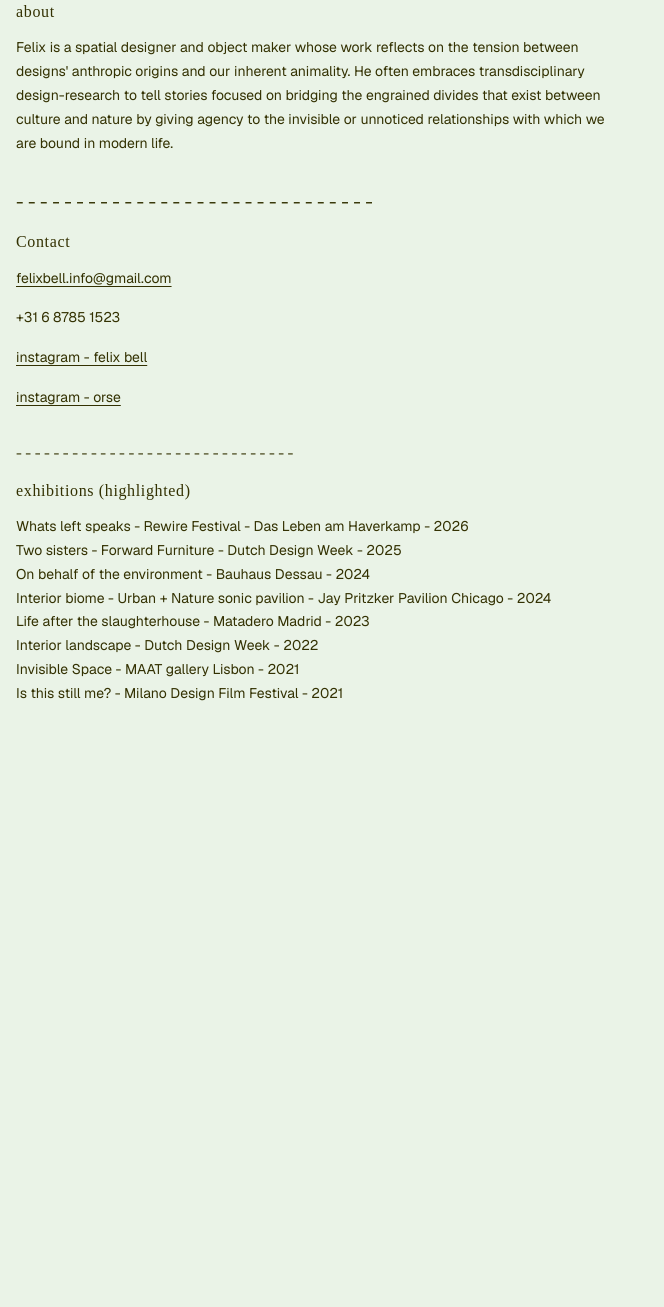
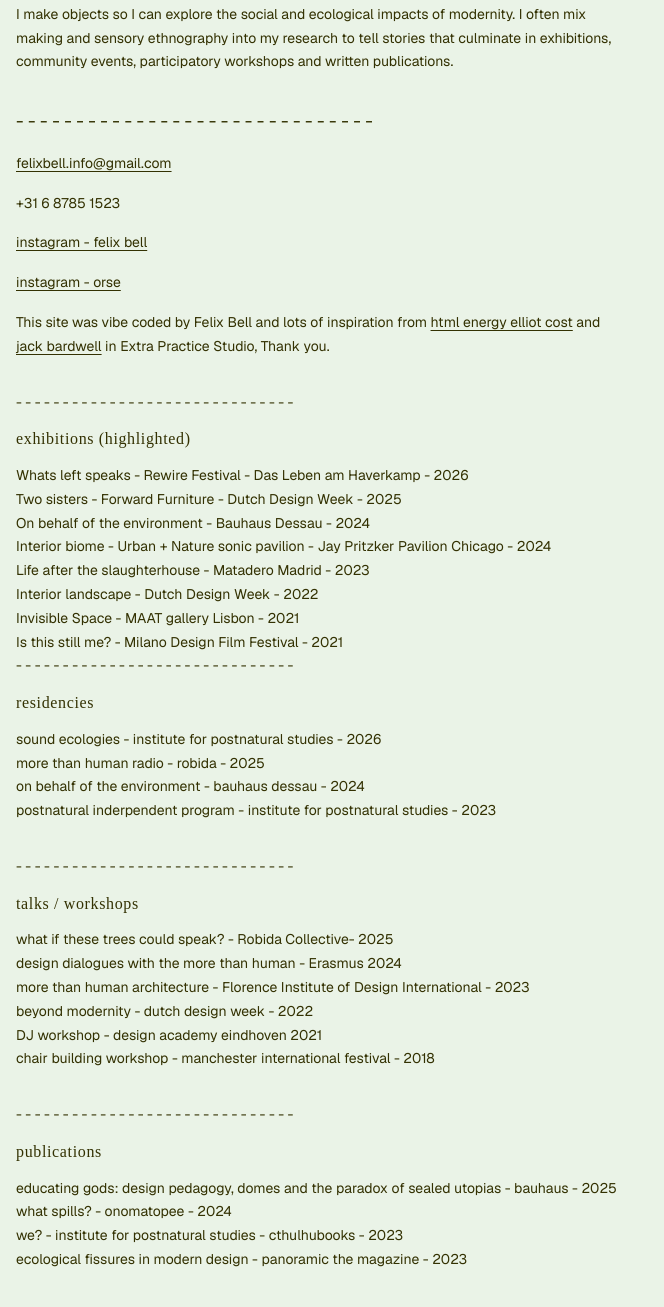
Before and after one commit to felixbellinfo-orse/felix-portfolio, a website: page about.html in a window 1280 px wide. Shown: the part 90-1397 px from the top of the page, without its empty margins (0-664 px from the left). Before the commit the page ends 876 px from the top, so only its background shows below. Drawn offline with nearby package versions, Linux system fonts and the light colour scheme; no server answers; a web font is replaced by a local one.

Commit message:
describe what you changed

```diff
--- a/about.html
+++ b/about.html
@@ -30,22 +30,23 @@
          ============================================================ -->
 
     <section class="about-section">
-      <h2 class="about-heading">about</h2>
       <p>
-        Felix is a spatial designer and object maker whose work reflects on the tension between designs' anthropic origins and our inherent animality. He often embraces transdisciplinary design-research to tell stories focused on bridging the engrained divides that exist between culture and nature by giving agency to the invisible or unnoticed relationships with which we are bound in modern life.
+        I make objects so I can explore the social and ecological impacts of modernity. I often mix making and sensory ethnography into my research to tell stories that culminate in exhibitions, community events, participatory workshops and written publications.
       </p>
     </section>
        - - - - - - - - - - - - - - - - - - - - - - - - - - - - - -
       </p>
 
     <section class="about-section">
-      <h2 class="about-heading">Contact</h2>
       <p>
         <a href="mailto:felixbell.info@gmail.com">felixbell.info@gmail.com</a>
       </p>
       <p>+31 6 8785 1523</p>
       <p><a href="https://www.instagram.com/felix_just_felix" >instagram - felix bell</a></p>
       <p><a href="https://www.instagram.com/orse_audio" >instagram - orse</a></p>
+      <p>
+        This site was vibe coded by Felix Bell and lots of inspiration from <a href="https://elliott.computer/" >html energy elliot cost</a>  and <a href="https://jackbardwell.com/" >jack bardwell</a>  in Extra Practice Studio, Thank you.
+      </p>
     </section>
 
       <p>
@@ -63,10 +64,52 @@
         Invisible Space - MAAT gallery Lisbon - 2021<br>
         Is this still me? -  Milano Design Film Festival - 2021<br>
 
+
+
+ - - - - - - - - - - - - - - - - - - - - - - - - - - - - - -
+      </p>
+          <section class="about-section">
+      <h2 class="about-heading">residencies</h2>
+      <p>
+        sound ecologies - institute for postnatural studies - 2026<br>
+        more than human radio - robida - 2025<br>
+        on behalf of the environment - bauhaus dessau - 2024<br>
+        postnatural inderpendent program - institute for postnatural studies - 2023<br>
+
     </section>
 
       <p>
 
+ - - - - - - - - - - - - - - - - - - - - - - - - - - - - - -
+      </p>
+          <section class="about-section">
+      <h2 class="about-heading">talks / workshops</h2>
+      <p>
+        what if these trees could speak? - Robida Collective- 2025<br>
+        design dialogues with the more than human - Erasmus 2024<br>
+        more than human architecture - Florence Institute of Design International - 2023<br>
+        beyond modernity - dutch design week - 2022<br>
+        DJ workshop - design academy eindhoven 2021<br>
+        chair building workshop - manchester international festival - 2018<br>
+
+    </section>
+
+      <p>
+
+         - - - - - - - - - - - - - - - - - - - - - - - - - - - - - -
+      </p>
+          <section class="about-section">
+      <h2 class="about-heading">publications</h2>
+      <p>
+        educating gods: design pedagogy, domes and the paradox of sealed utopias - bauhaus - 2025 <br>
+        what spills? - onomatopee - 2024<br>
+        we? - institute for postnatural studies - cthulhubooks - 2023<br>
+        ecological fissures in modern design - panoramic the magazine - 2023<br>
+
+
+    </section>
+
+      <p>
     <!-- ============================================================
          END OF EDITABLE CONTENT
          ============================================================ -->
```
Also changed, not shown: channels.js (+11 -6 lines).
